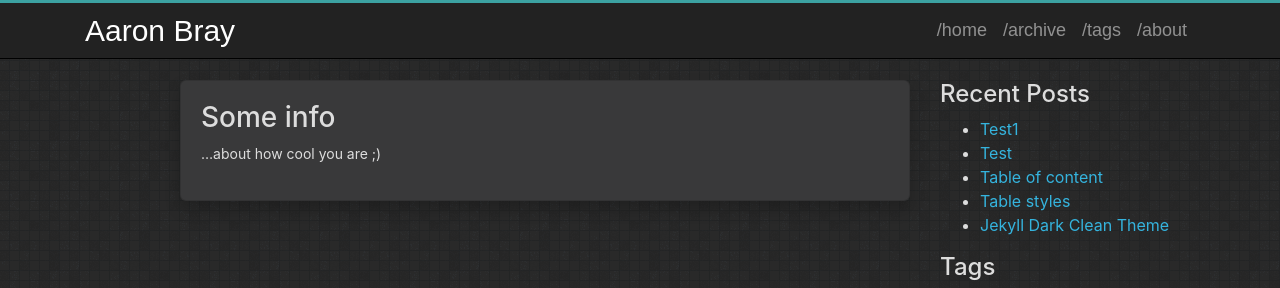
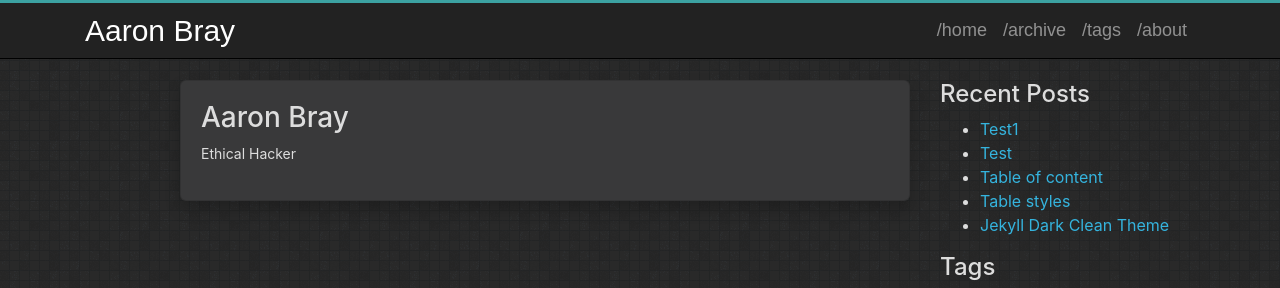
Before and after one commit to AaronBray/AaronBray.github.io, a Jekyll site: the page built from about.md, in a window 1280 px wide. Shown: the top 288 px of the page. Built offline with Jekyll 4.4.1, drawn with Linux system fonts in a browser that asks for light colours.

Commit message:
Update about.md

```diff
--- a/about.md
+++ b/about.md
@@ -4,5 +4,5 @@ title: About
 
 ---
 
-# Some info
-...about how cool you are ;)
+# Aaron Bray
+Ethical Hacker
```
